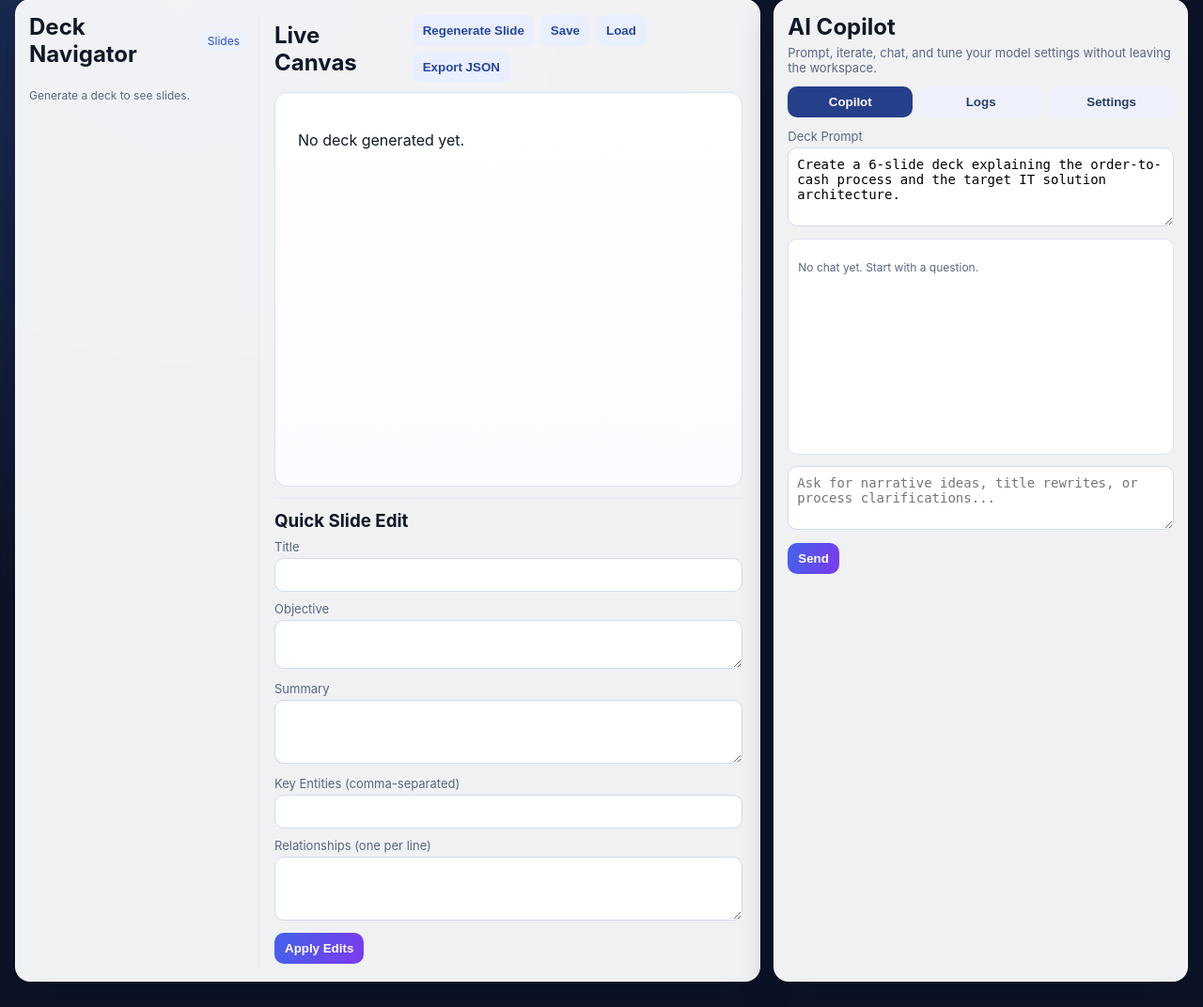
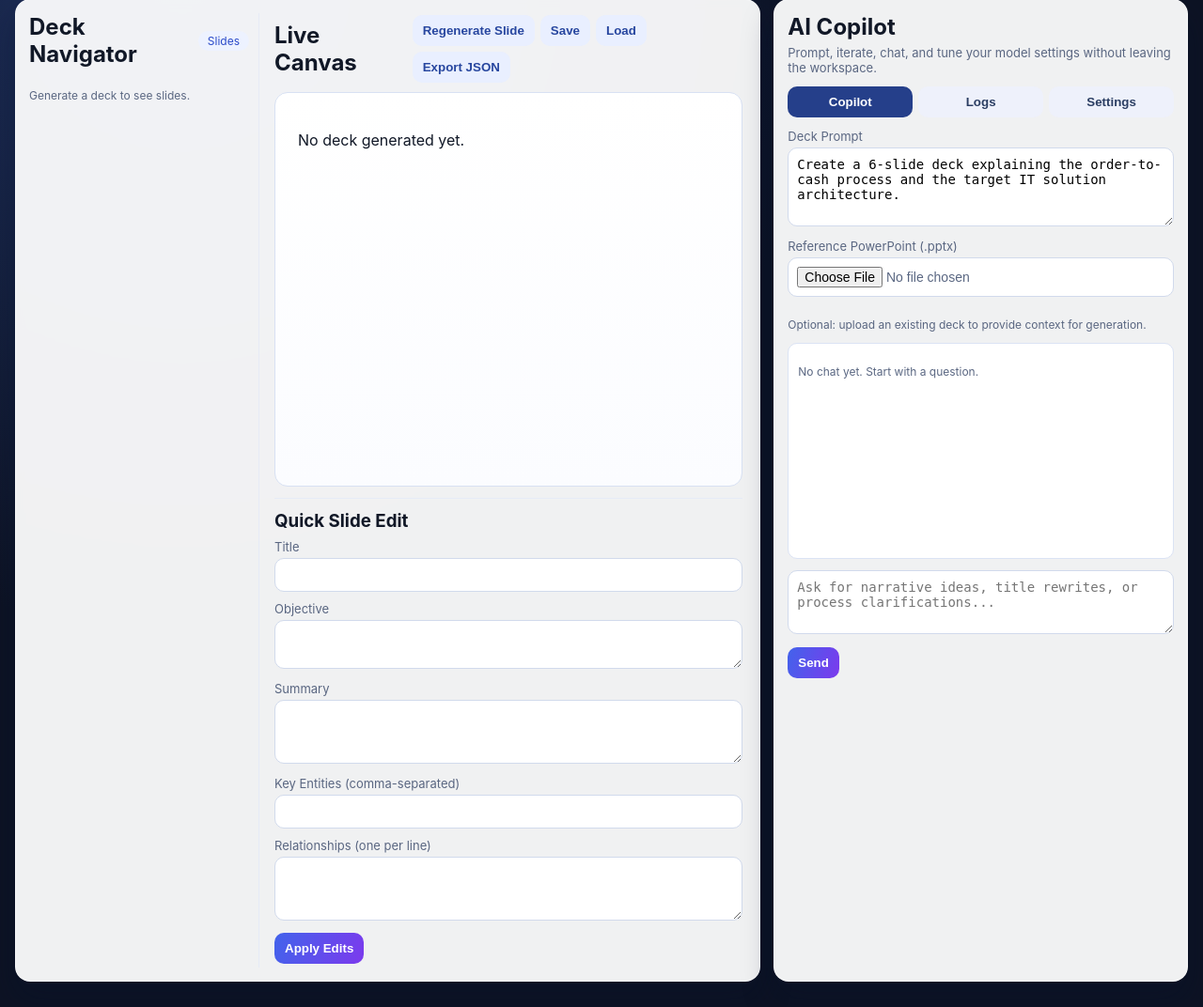
Before and after one commit to Myoxsis/FastSlideMaker, a FastAPI app: page / in a window 1280 px wide. Shown: the part 144-1216 px from the top of the page at 94% size. Run offline with FastAPI, Linux system fonts and the light colour scheme.

Commit message:
Add optional PowerPoint context ingestion for LLM prompts

```diff
--- a/app.py
+++ b/app.py
@@ -4,7 +4,7 @@ import json
 from pathlib import Path
 from typing import Any
 
-from fastapi import FastAPI, HTTPException
+from fastapi import FastAPI, File, HTTPException, UploadFile
 from fastapi.responses import HTMLResponse
 from fastapi.staticfiles import StaticFiles
 from pydantic import BaseModel
@@ -35,6 +35,7 @@ class LLMRuntimeConfig(BaseModel):
 class GenerateRequest(LLMRuntimeConfig):
     prompt: str
     slide_count: int = 6
+    reference_context: str = ""
 
 
 class RegenerateSlideRequest(LLMRuntimeConfig):
@@ -42,10 +43,12 @@ class RegenerateSlideRequest(LLMRuntimeConfig):
     deck: dict[str, Any]
     slide_id: str
     max_tokens: int = 800
+    reference_context: str = ""
 
 
 class ChatRequest(LLMRuntimeConfig):
     message: str
+    reference_context: str = ""
 
 
 @app.get("/", response_class=HTMLResponse)
@@ -77,6 +80,18 @@ def _default_settings() -> dict[str, Any]:
     return LLMRuntimeConfig().model_dump()
 
 
+def _append_reference_context(prompt: str, reference_context: str) -> str:
+    context = reference_context.strip()
+    if not context:
+        return prompt
+    return (
+        f"{prompt}\n\n"
+        "Reference context from an existing PowerPoint deck. "
+        "Use this only as optional context, prioritize the user request:\n"
+        f"{context}"
+    )
+
+
 @app.get("/api/settings")
 def get_settings():
     if not SETTINGS_PATH.exists():
@@ -96,6 +111,7 @@ def generate(req: GenerateRequest):
     llm, mode = _get_llm(req)
     system_prompt = build_system_prompt()
     user_prompt = build_user_prompt(req.prompt, req.slide_count)
+    user_prompt = _append_reference_context(user_prompt, req.reference_context)
 
     try:
         candidate = llm.generate_structured_json(system_prompt, user_prompt)
@@ -133,6 +149,7 @@ def regenerate_slide(req: RegenerateSlideRequest):
         + "\nRegenerate ONLY one slide with matching id and compatible narrative context.\n"
         + context
     )
+    user_prompt = _append_reference_context(user_prompt, req.reference_context)
 
     try:
         candidate = llm.generate_structured_json(system_prompt, user_prompt)
@@ -151,10 +168,59 @@ def regenerate_slide(req: RegenerateSlideRequest):
 def chat(req: ChatRequest):
     llm, mode = _get_llm(req)
     try:
-        reply = llm.chat(req.message)
+        message = _append_reference_context(req.message, req.reference_context)
+        reply = llm.chat(message)
     except Exception as exc:  # noqa: BLE001
         raise HTTPException(status_code=500, detail=f"Failed to chat: {exc}") from exc
     return {"mode": mode, "reply": reply}
+
+
+@app.post("/api/context/powerpoint")
+async def extract_powerpoint_context(file: UploadFile = File(...)):
+    if not file.filename or not file.filename.lower().endswith(".pptx"):
+        raise HTTPException(status_code=400, detail="Only .pptx files are supported")
+
+    try:
+        from pptx import Presentation
+    except ImportError as exc:  # pragma: no cover
+        raise HTTPException(status_code=500, detail="python-pptx is not installed") from exc
+
+    raw = await file.read()
+    if not raw:
+        raise HTTPException(status_code=400, detail="Uploaded file is empty")
+
+    from io import BytesIO
+
+    try:
+        presentation = Presentation(BytesIO(raw))
+    except Exception as exc:  # noqa: BLE001
+        raise HTTPException(status_code=400, detail=f"Failed to parse PowerPoint file: {exc}") from exc
+
+    slide_summaries: list[str] = []
+    for index, slide in enumerate(presentation.slides, start=1):
+        text_parts: list[str] = []
+        for shape in slide.shapes:
+            text = getattr(shape, "text", "")
+            cleaned = text.strip()
+            if cleaned:
+                text_parts.append(cleaned)
+        if text_parts:
+            combined = " | ".join(text_parts)
+            slide_summaries.append(f"Slide {index}: {combined}")
+
+    if not slide_summaries:
+        raise HTTPException(status_code=400, detail="No extractable text found in PowerPoint")
+
+    joined = "\n".join(slide_summaries)
+    if len(joined) > 8000:
+        joined = f"{joined[:8000]}\n... (truncated)"
+
+    return {
+        "filename": file.filename,
+        "slide_count": len(presentation.slides),
+        "slides_with_text": len(slide_summaries),
+        "reference_context": joined,
+    }
 
 
 @app.post("/api/save/{project_name}")
--- a/requirements.txt
+++ b/requirements.txt
@@ -4,3 +4,4 @@ jinja2==3.1.6
 httpx==0.28.1
 pydantic==2.11.7
 python-multipart==0.0.20
+python-pptx==1.0.2
--- a/static/app.js
+++ b/static/app.js
@@ -2,6 +2,8 @@ let state = {
   deck: null,
   selected: 0,
   logs: [],
+  referenceContext: "",
+  referenceFilename: "",
 };
 
 const el = (id) => document.getElementById(id);
@@ -27,6 +29,7 @@ function getConfig() {
     max_tokens: Number(el("maxTokensInput").value || 1800),
     timeout_seconds: Number(el("timeoutInput").value || 120),
     use_mock: el("mockInput").checked,
+    reference_context: state.referenceContext,
   };
 }
 
@@ -38,10 +41,11 @@ function configOnly() {
 }
 
 async function callApi(url, method = "GET", body = null) {
+  const isForm = body instanceof FormData;
   const res = await fetch(url, {
     method,
-    headers: { "Content-Type": "application/json" },
-    body: body ? JSON.stringify(body) : null,
+    headers: isForm ? undefined : { "Content-Type": "application/json" },
+    body: body ? (isForm ? body : JSON.stringify(body)) : null,
   });
   if (!res.ok) {
     const err = await res.json().catch(() => ({ detail: "Unknown error" }));
@@ -280,5 +284,27 @@ document.querySelectorAll(".side-tab").forEach((btn) => {
   btn.onclick = () => setActiveTab(btn.dataset.tab);
 });
 
+el("pptxInput").onchange = async (event) => {
+  const [file] = event.target.files || [];
+  if (!file) return;
+
+  const form = new FormData();
+  form.append("file", file);
+  el("pptxStatus").textContent = "Extracting context from PowerPoint...";
+  try {
+    const result = await callApi("/api/context/powerpoint", "POST", form);
+    state.referenceContext = result.reference_context;
+    state.referenceFilename = result.filename;
+    const msg = `Loaded ${result.filename} (${result.slide_count} slides, ${result.slides_with_text} with text).`;
+    el("pptxStatus").textContent = `${msg} This context will be considered during generation.`;
+    addLog("app", msg);
+  } catch (e) {
+    state.referenceContext = "";
+    state.referenceFilename = "";
+    el("pptxStatus").textContent = `Could not parse file: ${e.message}`;
+    addLog("app", `PowerPoint upload failed: ${e.message}`);
+  }
+};
+
 loadSettings();
 renderAll();
--- a/templates/index.html
+++ b/templates/index.html
@@ -66,6 +66,10 @@
         <label>Deck Prompt
           <textarea id="promptInput" rows="4">Create a 6-slide deck explaining the order-to-cash process and the target IT solution architecture.</textarea>
         </label>
+        <label>Reference PowerPoint (.pptx)
+          <input id="pptxInput" type="file" accept=".pptx,application/vnd.openxmlformats-officedocument.presentationml.presentation" />
+        </label>
+        <p id="pptxStatus" class="hint">Optional: upload an existing deck to provide context for generation.</p>
         <div id="chatMessages" class="chat-messages"></div>
         <div class="chat-box">
           <textarea id="chatInput" rows="3" placeholder="Ask for narrative ideas, title rewrites, or process clarifications..."></textarea>
```
Also changed, not shown: README.md.
